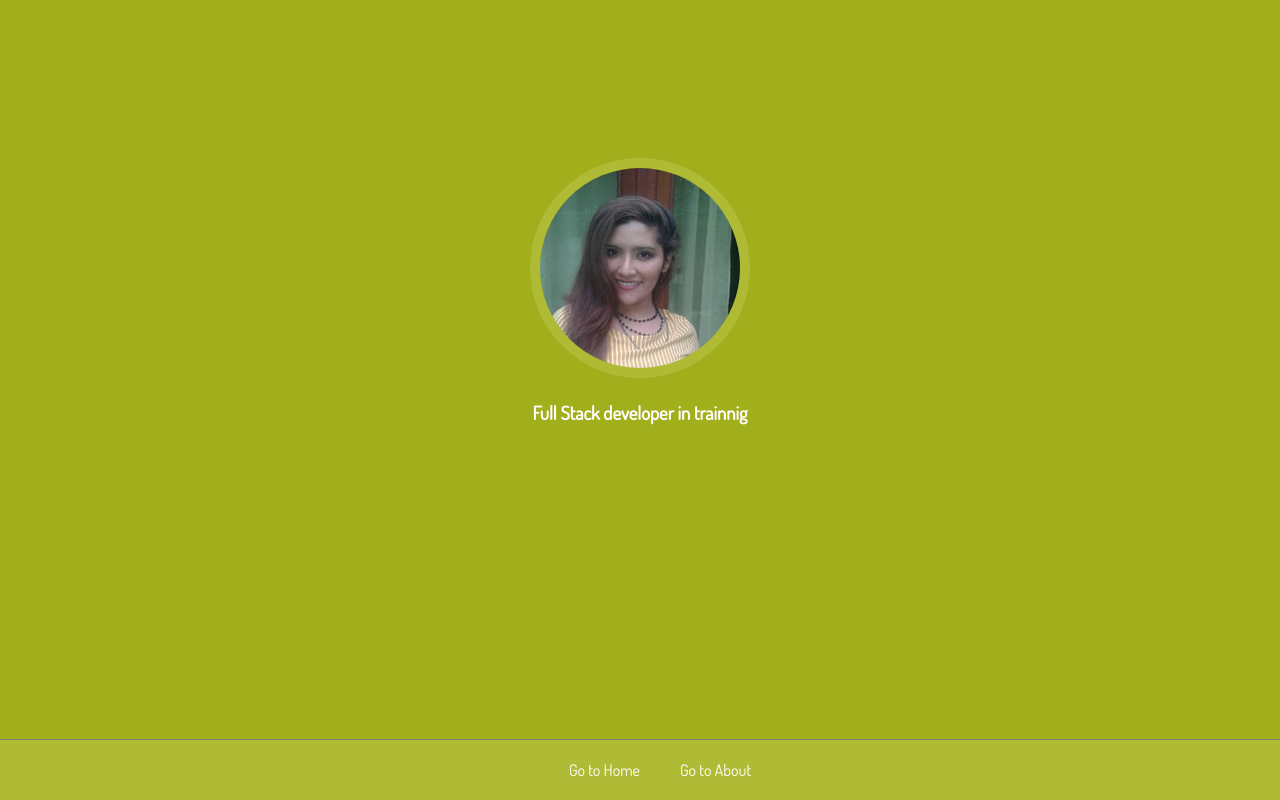
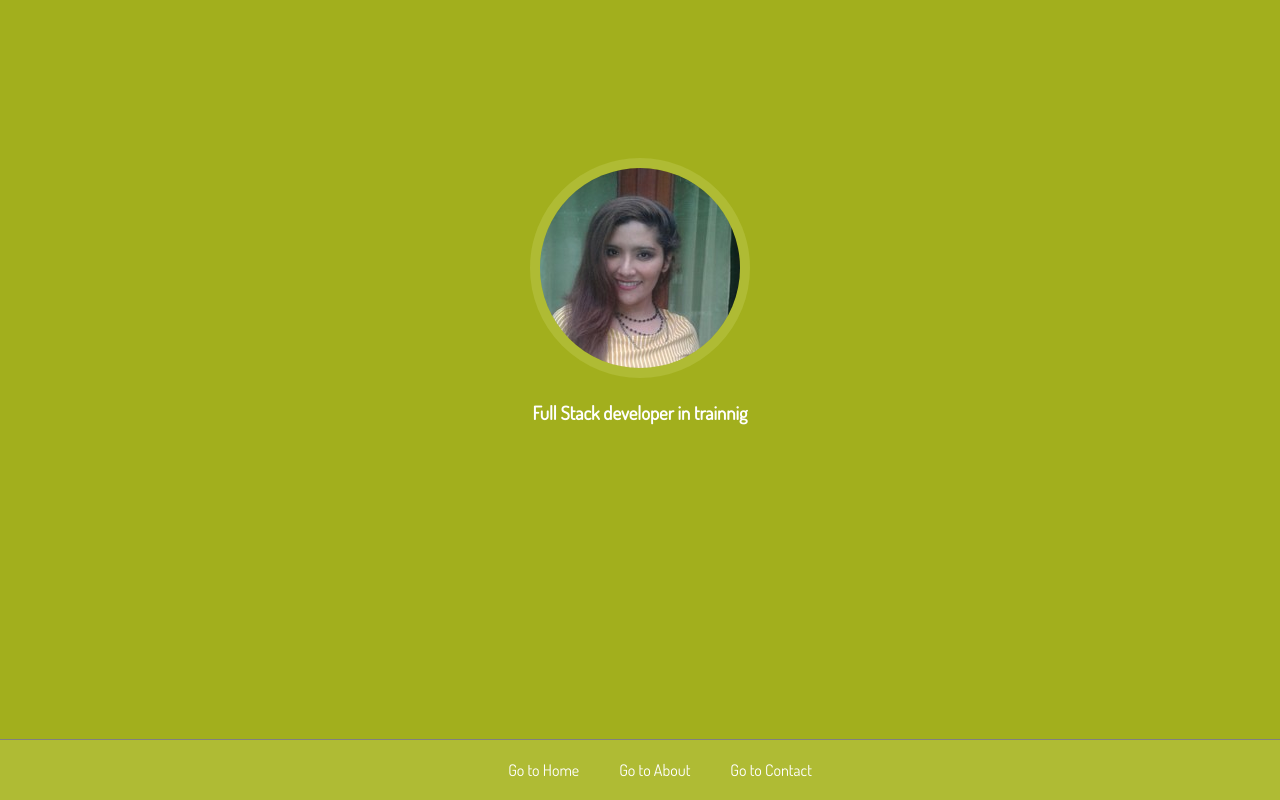
Before and after one commit to DoAoNoA/react-101, a React (Create React App) app: page / in a window 1280 px wide. Built offline with nearby package versions, Linux system fonts and the light colour scheme.

Commit message:
Agrego el link Contact. Además importo la ruta de Contact

```diff
--- a/src/App.js
+++ b/src/App.js
@@ -2,6 +2,7 @@ import React, { Component , Fragment} from 'react';
 import { BrowserRouter as Router, Route, Link } from 'react-router-dom';
 import Home from './routes/Home';
 import About from './routes/About';
+import Contact from './routes/Contact';
 import './css/App.css';
 
 class App extends Component {
@@ -12,10 +13,12 @@ class App extends Component {
           <main>
             <Route exact path="/" component={ Home }></Route>
             <Route path="/about" component={ About }></Route>
+            <Route path="/contact" component={ Contact }></Route>
           </main>
           <nav>
             <Link to="/"><span>Go to Home</span></Link>
             <Link to="/about"><span>Go to About</span></Link>
+            <Link to="/contact"><span>Go to Contact</span></Link>
           </nav>
         </Fragment>
       </Router>
```
